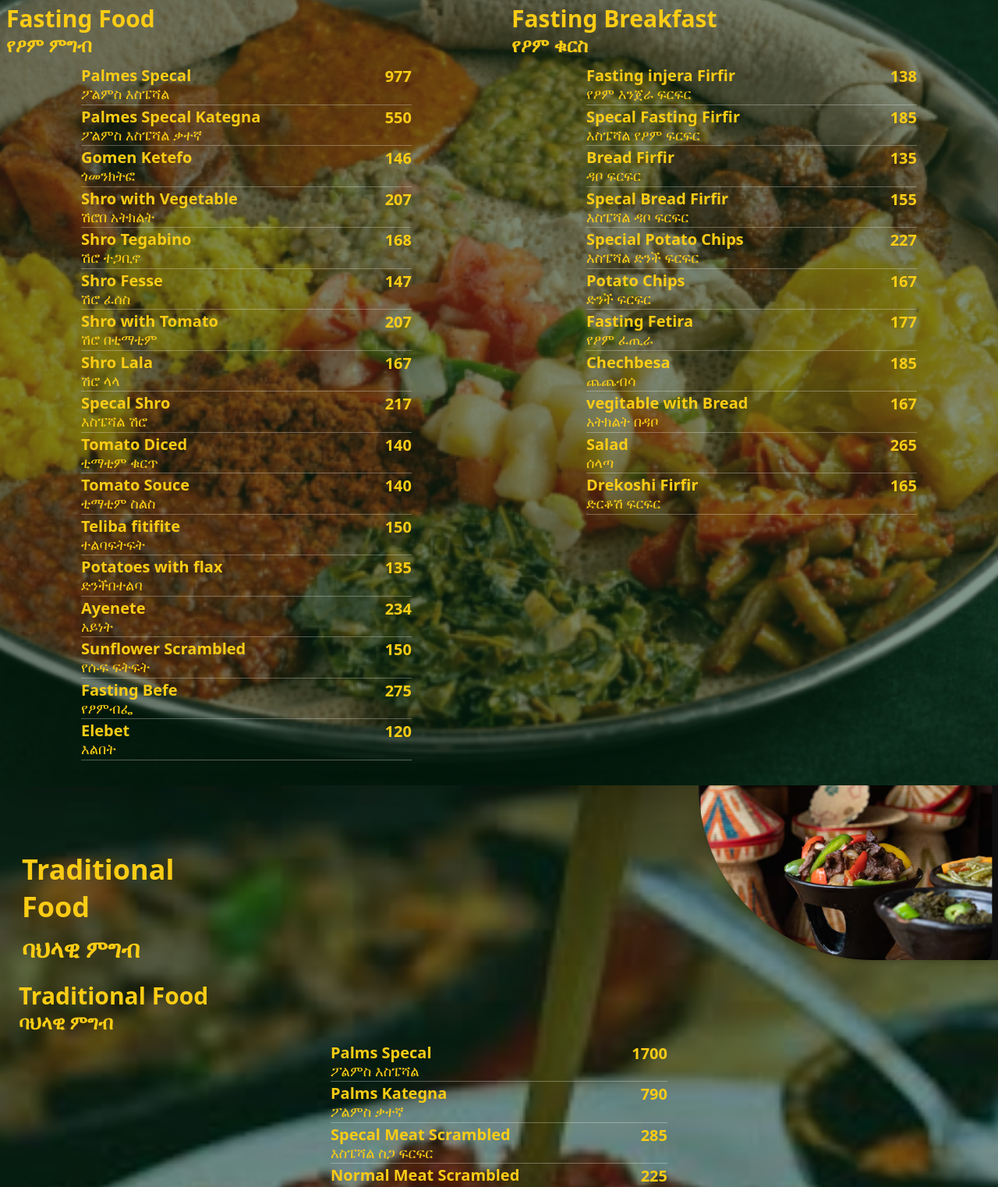
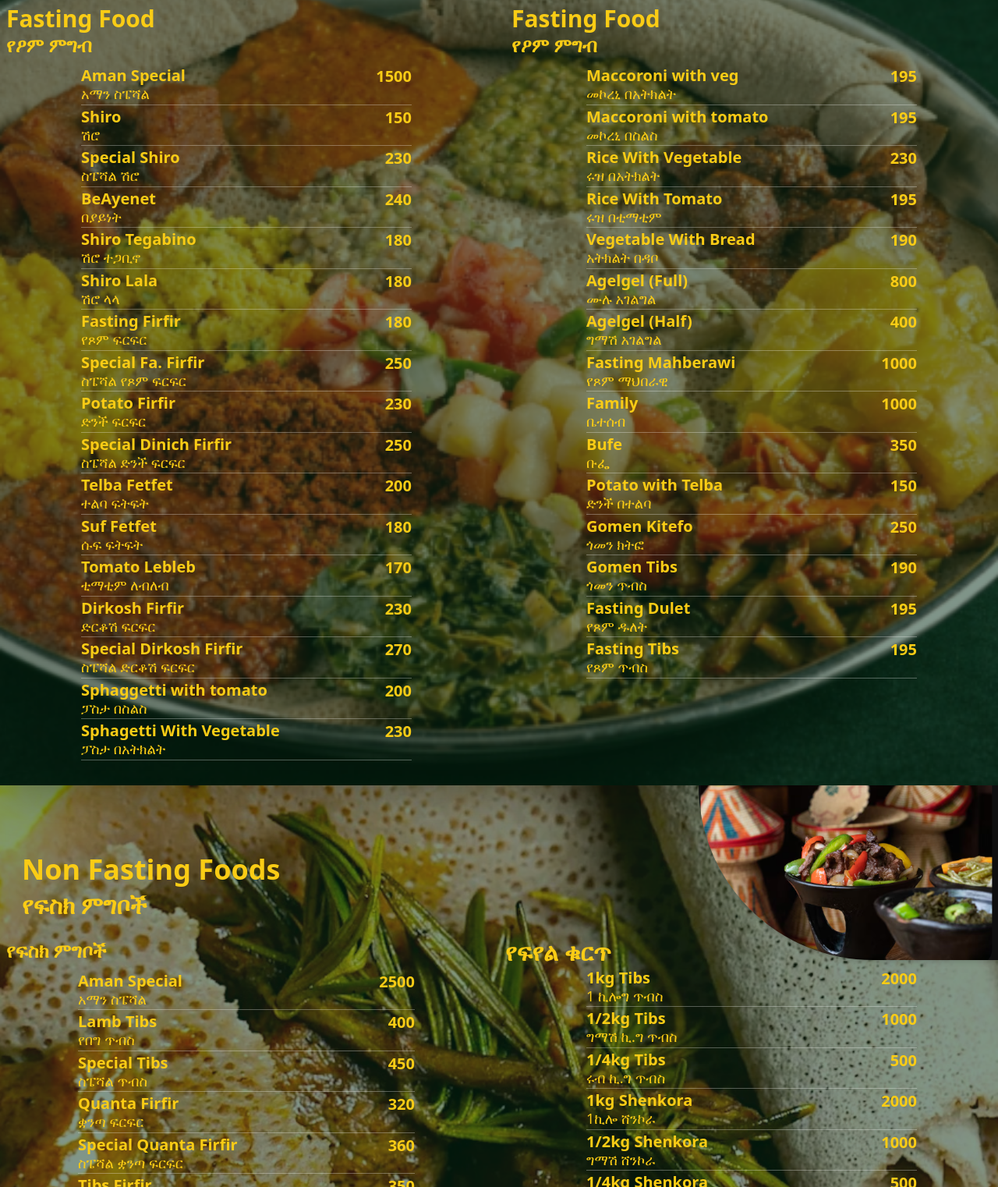
Before and after one commit to merkebtech/Aman-Menu, a plain HTML site: page index.html in a window 1280 px wide. Shown: the part 2145-3667 px from the top of the page at 78% size. Drawn offline with nearby package versions, Linux system fonts and the light colour scheme.

Commit message:
Updated the fasting and non fasting menu.

```diff
--- a/index.html
+++ b/index.html
@@ -3,12 +3,15 @@
   <head>
     <meta charset="UTF-8" />
     <meta name="viewport" content="width=device-width, initial-scale=1.0" />
-    <title>Palms Menu</title>
+    <title>Aman's Menu</title>
     <script src="https://cdn.tailwindcss.com"></script>
     <link
       rel="stylesheet"
       href="https://fonts.googleapis.com/css2?family=Inter:wght@400;500;700;900&display=swap"
     />
+    <!-- favicon: use the aman logo at top-left as site icon -->
+    <link rel="icon" href="./aman_2.png" type="image/png" />
+    <link rel="apple-touch-icon" href="./aman_2.png" />
     <!-- Fancy display fonts for the title to match logo style -->
     <link rel="stylesheet" href="https://fonts.googleapis.com/css2?family=Great+Vibes&family=Playfair+Display:wght@400;700&display=swap" />
     <style>
@@ -182,8 +185,8 @@
   <div id="fastfood-list" class="max-w-md mx-auto px-3 mb-8"></div>
 </div>
  <div class="text-left">
-  <h2 class="font-bold  text-3xl text-yellow-400 px-2 m-0">Fasting Breakfast</h2>
-  <h2 class="font-semibold text-2xl text-yellow-400  px-2 mb-2">የዖም ቁርስ</h2>
+  <h2 class="font-bold  text-3xl text-yellow-400 px-2 m-0">Fasting Food</h2>
+  <h2 class="font-semibold text-2xl text-yellow-400  px-2 mb-2">የዖም ምግብ</h2>
   <div id="fastbreakfast-list" class="max-w-md mx-auto px-3 mb-8"></div>
 </div>
 </div>
@@ -192,7 +195,7 @@
     <!-- Thried section-->
       <section class=" relative w-full flex justify-center py-0 px-0 bg-black">
     <div class="absolute inset-0">
-        <img src="./g2.jpg" class="w-full h-full object-cover" />
+        <img src="./lambtibs.jpeg" class="w-full h-full object-cover" />
         <div class="absolute inset-0 bg-green-950/50"></div>
       </div>
   <div class=" relative z-10 w-full  shadow-2xl overflow-hidden">
@@ -207,17 +210,19 @@
 
 </div>
  <div >
-      <p class="font-bold text-4xl mb-2  px-3 text-yellow-400 px-7  ">Traditional </p>
-       <p class="font-bold text-4xl mt-0 mb-4   px-3 text-yellow-400 px-7  ">Food</p>
+    <p class="font-bold text-4xl mb-2 px-3 text-yellow-400 px-7">Non Fasting Foods</p>
 
-        <p class="font-semibold text-3xl  mt-0 mb-2 text-yellow-400  mt-0 mb-6 px-7 ">ባህላዊ ምግብ</p>
-     </div>
-     <div class="grid grid-cols-1 gap-4">
-   <div >
-  <h2 class="font-bold mx-auto px-2  text-3xl text-yellow-400 m-0 px-6"> Traditional Food </h2>
-  <h2 class="font-semibold mx-auto px-2 text-2xl text-yellow-400  mb-2 px-6">ባህላዊ ምግብ </h2>
-  <div id="food-list" class="max-w-md mx-auto px-2 mb-6"></div>
-</div>
+      <p class="font-semibold text-3xl mt-0 mb-2 text-yellow-400 mt-0 mb-6 px-7">የፍስክ ምግቦች</p>
+    </div>
+    <div class="grid grid-cols-2 gap-4">
+  <div>
+  <h2 class="font-semibold mx-auto px-2 text-2xl text-yellow-400 mb-2">የፍስክ ምግቦች</h2>
+  <div id="food-list" class="max-w-md mx-auto px-2 mb-8"></div>
+  </div>
+  <div class="text-left">
+  <h2 class="font-bold text-3xl text-yellow-400 m-0">የፍየል ቁርጥ</h2>
+  <div id="fiyel-list" class="max-w-md mx-auto px-3 mb-8"></div>
+  </div>
   </div>
       </div>
 
@@ -402,9 +407,9 @@
     <script>
       const breakFastFoodItems=[
          { name1: "Normal Nashife", name2: "ኖርማል ናሽፍ", price: 175 },
-         { name1: "specal Nashife", name2: "እስፔሻል ናሽፍ", price: 215 },
+         { name1: "Special Nashife", name2: "እስፔሻል ናሽፍ", price: 215 },
         { name1: "Bean Full", name2: "ፉል", price: 175 },
-        { name1: "Specal Bean Full ", name2: "እስፔሻል ፉል", price: 210 },
+  { name1: "Special Bean Full ", name2: "እስፔሻል ፉል", price: 210 },
         {
           name1: "Egg With Tomato Souce",
           name2: "እንቁላል በቲማቲም ስልስ",
@@ -412,19 +417,19 @@
         },
 
         { name1: "Scrambled Egg", name2: " እንቁላል ፍርፍር", price: 190 },
-        { name1: "Specal Omelette", name2: " እስፔሻል ኦምሌት ", price: 270 },
+  { name1: "Special Omelette", name2: " እስፔሻል ኦምሌት ", price: 270 },
       ,
       { name1: "Egg Omelette", name2: " እንቁላል ኦምሌት ", price: 200 },
         { name1: "Egg With Meat", name2: " እንቁላል በስጋ ", price: 300 },
 
         { name1: "Fetira ", name2: " ፈጢራ ", price: 190 },
         {
-          name1: " Specal Fetira ",
+          name1: " Special Fetira ",
           name2: "እስፔሻል  ፈጢራ  ",
           price: 235,
         },
          { name1: " Chechbesa", name2: " ጨጨብሳ", price: 180 },
-        { name1: "Specal Chechbesa", name2: " እስፔሻል ጨጨብሳ", price: 230 },
+  { name1: "Special Chechbesa", name2: " እስፔሻል ጨጨብሳ", price: 230 },
 
         { name1: "Dulet ", name2: " ዱለት", price: 280 },
 
@@ -432,9 +437,9 @@
       ];
  const sandwichesItems=[
   { name1: "Egg Sandwiches", name2: " እንቁላል ሳንዱች ", price: 210},
-  { name1: " Specal Egg Sandwiches", name2: " እስፔሻል እንቁላል ሳንዱች ", price: 280 },
+  { name1: " Special Egg Sandwiches", name2: " እስፔሻል እንቁላል ሳንዱች ", price: 280 },
         { name1: "Club Sandwiches", name2: " ክለብ ሳንዱች", price: 400 },
-        { name1: "Specal club Sandwiches", name2: "እስፔሻል ክለብ ሳንዱች", price: 470 },
+  { name1: "Special Club Sandwiches", name2: "እስፔሻል ክለብ ሳንዱች", price: 470 },
         { name1: "Meet Sandwiches ", name2: "ስጋ ሳንዱች", price: 275 },
 
 
@@ -461,127 +466,82 @@
        ]
 
  const fastbreakFastFoodItems=[
-
-        { name1: "Fasting injera Firfir", name2: "የዖም እንጀራ ፍርፍር", price: 138 },
-        { name1: "Specal Fasting Firfir  ", name2: "እስፔሻል የዖም ፍርፍር", price: 185 },
-        {
-          name1: "Bread Firfir",
-          name2: "ዳቦ  ፍርፍር",
-          price: 135,
-        },
-         {
-          name1: " Specal Bread Firfir",
-          name2: " እስፔሻል ዳቦ  ፍርፍር",
-          price: 155,
-        },
-         {
-          name1: " Special Potato Chips",
-          name2: " እስፔሻል ድንች  ፍርፍር",
-          price: 227,
-        },
-        {
-          name1: " Potato Chips",
-          name2: "  ድንች  ፍርፍር",
-          price: 167,
-        },
-       { name1: "Fasting Fetira ", name2: "የዖም ፈጢራ ", price: 177 },
-        { name1: " Chechbesa", name2: " ጨጨብሳ", price: 185 },
-        { name1: "vegitable with Bread", name2: " አትክልት በዳቦ", price: 167 },
-        { name1: "Salad", name2: " ሰላጣ ", price: 265 },
-         { name1: "Drekoshi Firfir", name2: "ድርቆሽ ፍርፍር", price: 165 },
-
+        { name1: "Maccoroni with veg", name2: "መኮረኒ በአትክልት", price: 195 },
+        { name1: "Maccoroni with tomato", name2: "መኮረኒ በስልስ", price: 195 },
+        { name1: "Rice With Vegetable", name2: "ሩዝ በአትክልት", price: 230 },
+        { name1: "Rice With Tomato", name2: "ሩዝ በቲማቲም", price: 195 },
+        { name1: "Vegetable With Bread", name2: "አትክልት በዳቦ", price: 190 },
+        { name1: "Agelgel (Full)", name2: "ሙሉ አገልግል", price: 800 },
+        { name1: "Agelgel (Half)", name2: "ግማሽ አገልግል", price: 400 },
+        { name1: "Fasting Mahberawi", name2: "የጾም ማህበራዊ", price: 1000 },
+        { name1: "Family", name2: "ቤተሰብ", price: 1000 },
+        { name1: "Bufe", name2: "ቡፌ", price: 350 },
+        { name1: "Potato with Telba", name2: "ድንች በተልባ", price: 150 },
+        { name1: "Gomen Kitefo", name2: "ጎመን ክትፎ", price: 250 },
+        { name1: "Gomen Tibs", name2: "ጎመን ጥብስ", price: 190 },
+        { name1: "Fasting Dulet", name2: "የጾም ዱለት", price: 195 },
+        { name1: "Fasting Tibs", name2: "የጾም ጥብስ", price: 195 },
       ];
        const fastFoodItem = [
-        { name1: "Palmes Specal", name2: " ፖልምስ እስፔሻል ", price: 977 },
-        { name1: "Palmes Specal Kategna", name2: "ፖልምስ እስፔሻል ቃተኛ", price: 550 },
-        { name1: "Gomen Ketefo", name2: "ጎመንክትፎ", price: 146 },
-        { name1: "Shro with Vegetable ", name2: " ሽሮበ አትክልት", price: 207 },
-        {
-          name1: " Shro Tegabino",
-          name2: " ሽሮ ተጋቢኖ",
-          price: 168,
-        },
-        {
-          name1: "Shro Fesse",
-          name2: " ሽሮ ፈሰስ",
-          price: 147,
-        },
-        {
-          name1: "Shro with Tomato",
-          name2: " ሽሮ በቲማቲም",
-          price: 207,
-        },
-        {
-          name1: "Shro Lala",
-          name2: " ሽሮ ላላ",
-          price: 167,
-        },
-        {
-          name1: " Specal Shro",
-          name2: " እስፔሻል ሽሮ ",
-          price: 217,
-        },
-         {
-          name1: " Tomato Diced",
-          name2: "ቲማቲም ቁርጥ ",
-          price: 140,
-        },
-        { name1: "Tomato Souce", name2: "ቲማቲም ስልስ", price: 140 },
-        { name1: "Teliba fitifite", name2: "ተልባፍትፍት", price: 150 },
-
-        {
-          name1: "Potatoes with flax",
-          name2: " ድንችበተልባ",
-          price: 135,
-        },
-        {
-          name1: "Ayenete",
-          name2: "አይነት",
-          price: 234,
-        },
-        {
-          name1: "Sunflower Scrambled",
-          name2: "የሱፍ ፍትፍት ",
-          price: 150,
-        },
-        {
-          name1: "Fasting Befe",
-          name2: "የፆምብፌ ",
-          price: 275,
-        },
-         {
-          name1: "Elebet",
-          name2: "እልበት ",
-          price: 120,
-        },
+        { name1: "Aman Special", name2: "አማን ስፔሻል", price: 1500 },
+        { name1: "Shiro", name2: "ሽሮ", price: 150 },
+        { name1: "Special Shiro", name2: "ስፔሻል ሽሮ", price: 230 },
+        { name1: "BeAyenet", name2: "በያይነት", price: 240 },
+        { name1: "Shiro Tegabino", name2: "ሽሮ ተጋቢኖ", price: 180 },
+        { name1: "Shiro Lala", name2: "ሽሮ ላላ", price: 180 },
+        { name1: "Fasting Firfir", name2: "የጾም ፍርፍር", price: 180 },
+        { name1: "Special Fa. Firfir", name2: "ስፔሻል የጾም ፍርፍር", price: 250 },
+        { name1: "Potato Firfir", name2: "ድንች ፍርፍር", price: 230 },
+        { name1: "Special Dinich Firfir", name2: "ስፔሻል ድንች ፍርፍር", price: 250 },
+        { name1: "Telba Fetfet", name2: "ተልባ ፍትፍት", price: 200 },
+        { name1: "Suf Fetfet", name2: "ሱፍ ፍትፍት", price: 180 },
+        { name1: "Tomato Lebleb", name2: "ቲማቲም ለብለብ", price: 170 },
+        { name1: "Dirkosh Firfir", name2: "ድርቆሽ ፍርፍር", price: 230 },
+        { name1: "Special Dirkosh Firfir", name2: "ስፔሻል ድርቆሽ ፍርፍር", price: 270 },
+        { name1: "Sphaggetti with tomato", name2: "ፓስታ በስልስ", price: 200 },
+        { name1: "Sphagetti With Vegetable", name2: "ፓስታ በአትክልት", price: 230 },
       ];
       const traditionalfoodItems = [
-         { name1: "Palms Specal ", name2: " ፖልምስ እስፔሻል ", price: 1700 },
-           { name1: "Palms Kategna ", name2: " ፖልምስ ቃተኛ", price: 790 },
-        { name1: "Specal Meat Scrambled", name2: "እስፔሻል ስጋ ፍርፍር ", price: 285 },
-        { name1: "Normal Meat Scrambled", name2: " ስጋ ፍርፍር ", price: 225 },
-        { name1: "Quanta Firfir ", name2: "ቋንጣ ፍርፍር", price: 245 },
-        {
-          name1: " Specal Quanta Firfir",
-          name2: " እስፔሻል ቋንጣ ፍርፍር",
-          price: 315,
-        },
-        { name1: "Lumb Tips", name2: "የበግ ጥብስ", price: 350 },
-          { name1: "Yebege Kekel", name2: "የበግ ቅቅል", price: 245 },
-        { name1: " Tips Firfir", name2: " ጥብስ ፍርፍር", price: 285 },
-          { name1: " Specal Tips Firfir", name2: " እስፔሻል ጥብስ ፍርፍር", price: 330 },
-        { name1: "Gomen Ketefo with Butter", name2: "ጎመን ከተፎ በቅቤ", price: 195 },
-        { name1: "Gomen with meet", name2: "ጎመን በስጋ", price: 195 },
-        { name1: "Dulet", name2: "ዱለት", price: 193},
-        { name1: "Melase Senber", name2: "ምላስ ሰንበር", price: 265},
-        { name1: "Dulet", name2: "ዱለት", price: 193},
-        { name1: "Shro With Butter", name2: "ሽሮ በቅቤ ", price: 145 },
-        {
-          name1: "Shro With butter and meat",
-          name2: " ሽሮ በቅቤ እና በስጋ",
-          price: 195,
-        },
-        { name1: "Fleato  Tips", name2: "ጭቅና ጥብስ", price: 285 },
+        { name1: "Aman Special", name2: "አማን ስፔሻል", price: 2500 },
+        { name1: "Lamb Tibs", name2: "የበግ ጥብስ", price: 400 },
+        { name1: "Special Tibs", name2: "ስፔሻል ጥብስ", price: 450 },
+        { name1: "Quanta Firfir", name2: "ቋንጣ ፍርፍር", price: 320 },
+        { name1: "Special Quanta Firfir", name2: "ስፔሻል ቋንጣ ፍርፍር", price: 360 },
+        { name1: "Tibs Firfir", name2: "ጥብስ ፍርፍር", price: 350 },
+        { name1: "Meat Firfir", name2: "ስጋ ፍርፍር", price: 300 },
+        { name1: "Egg With Meat", name2: "እንቁላል በስጋ", price: 250 },
+        { name1: "Special Meat Firfir", name2: "ስፔሻል ስጋ ፍርፍር", price: 350 },
+        { name1: "Shiro Bozena", name2: "ሽሮ በስጋ", price: 250 },
+        { name1: "Rice With Meat", name2: "ሩዝ በስጋ", price: 280 },
+        { name1: "Sphagetti With Meat", name2: "ፓስታ በስጋ", price: 280 },
+        { name1: "Kitfo", name2: "ክትፎ", price: 550 },
+        { name1: "Special Kitfo", name2: "ስፔሻል ክትፎ", price: 650 },
+        { name1: "Special Tibs Firfir", name2: "ስፔሻል ጥብስ ፍርፍር", price: 400 },
+        { name1: "Potato with meat", name2: "ድንች በስጋ", price: 210 },
+        { name1: "Minchet", name2: "ምንቸት", price: 250 },
+        { name1: "Maccorni with meat", name2: "መኮረኒ በስጋ", price: 265 },
+        { name1: "Maccorni With tuna", name2: "መኮረኒ በቱና", price: 245 },
+        { name1: "Genfo", name2: "ገንፎ", price: 150 },
+        { name1: "Azifa", name2: "አዚፋ", price: 185 },
+        { name1: "Awazie With Butter", name2: "አዋዜ በቅቤ", price: 150 },
+        { name1: "Kikil", name2: "ቅቅል", price: 290 },
+        { name1: "Gomen With Meat", name2: "ጎመን በስጋ", price: 250 },
+        { name1: "Beteseb", name2: "ቤተሰብ", price: 800 },
+        { name1: "Mahberawi", name2: "ማህበራዊ", price: 1400 },
+        { name1: "Agelgel (Full)", name2: "ሙሉ አገልግል", price: 1300 },
+        { name1: "Agelgel (Half)", name2: "ግማሽ አገልግል", price: 650 },
+      ];
+
+      const fiyelItems = [
+        { name1: "1kg Tibs", name2: "1 ኪሎግ ጥብስ", price: 2000 },
+        { name1: "1/2kg Tibs", name2: "ግማሽ ኪ.ግ ጥብስ", price: 1000 },
+        { name1: "1/4kg Tibs", name2: "ሩብ ኪ.ግ ጥብስ", price: 500 },
+        { name1: "1kg Shenkora", name2: "1ኪሎ ሸንኮራ", price: 2000 },
+        { name1: "1/2kg Shenkora", name2: "ግማሽ ሸንኮራ", price: 1000 },
+        { name1: "1/4kg Shenkora", name2: "ሩብ ሸንኮራ", price: 500 },
+        { name1: "1kg Kurmala", name2: "1ኪሎ ኩርማላ", price: 2000 },
+        { name1: "1/2kg Kurmala", name2: "ግማሽ ኩርማላ", price: 1000 },
+        { name1: "1/4kg Kurmala", name2: "ሩብ ኩርማላ", price: 500 },
       ];
            const fruitItems = [
     { name1: "Papaya", name2: "ፓፓያ", price: 138 },
@@ -632,7 +592,7 @@
        { name1: "Hot Chekolate", name2: "ሆትቸኮሌት", price: 90 },
 ];
     const SpaghettiItems = [
-    {name1: "Palms spetial vegitable", name2: "ፓልምስ ስፔሻል አትክልት", price: 345},
+  {name1: "Palms special vegitable", name2: "ፓልምስ ስፔሻል አትክልት", price: 345},
     { name1: "Spaghetti with Tomato", name2: "ፓስታ በቲማቲም", price: 175 },
     { name1: "Spaghetti with vegetables", name2: "ፓስታ በአትክልት", price: 195 },
     { name1: "Spaghetti with vegetable and meat", name2: "ፓስታ በአትክልት እና ስጋ", price: 245 },
@@ -653,7 +613,7 @@
 ];
  const pizzaItem = [
         {
-          name1: "Specal Pizza",
+          name1: "Special Pizza",
           name2: "እስፔሻል ፒዛ",
           price: 365,
         },
@@ -664,7 +624,7 @@
         },
 
         {
-          name1: "Specal Chicken Pizza",
+          name1: "Special Chicken Pizza",
           name2: " እስፔሻል ዶሮ ፒዛ ",
           price: 375,
         },
@@ -685,7 +645,7 @@
         },
 
         {
-          name1: "Specal Vegetable Pezza",
+          name1: "Special Vegetable Pezza",
           name2: "እስፔሻል አትክልት ፒዛ",
           price: 325,
         },
@@ -700,7 +660,7 @@
           price: 355,
         },
         {
-          name1: "Specal Tuna pizza ",
+          name1: "Special Tuna pizza ",
           name2: "እስፔሻል ቱና ፒዛ ",
           price: 365,
         },
@@ -714,7 +674,7 @@
       ];
       const burgerItem = [
        {
-          name1: "Specal Burger",
+          name1: "Special Burger",
           name2: "የቤቱ እስፔሻል በርገር",
           price: 325,
         },
@@ -746,7 +706,7 @@
         },
 
         {
-          name1: " Specal Chicken Burger ",
+          name1: " Special Chicken Burger ",
           name2: "እስፔሻል የዶሮ በርገር",
           price: 370,
         },
@@ -887,8 +847,9 @@
       renderMenuItems(breakFastFoodItems, "breakfast-list");
       renderMenuItems(sandwichesItems, "sandwiches-list");
       renderMenuItems(fastFoodItem, "fastfood-list");
-      renderMenuItems(fastbreakFastFoodItems, "fastbreakfast-list");
-      renderMenuItems(traditionalfoodItems, "food-list");
+  renderMenuItems(fastbreakFastFoodItems, "fastbreakfast-list");
+  renderMenuItems(fiyelItems, "fiyel-list");
+  renderMenuItems(traditionalfoodItems, "food-list");
       renderMenuItems(fruitItems, "fruit-list");
       renderMenuItems(softDrinksItems, "softdrink-list");
       renderMenuItems(hotDrinksItems, "hotdrink-list");
```
Also changed, not shown: lambtibs.jpeg (added).
